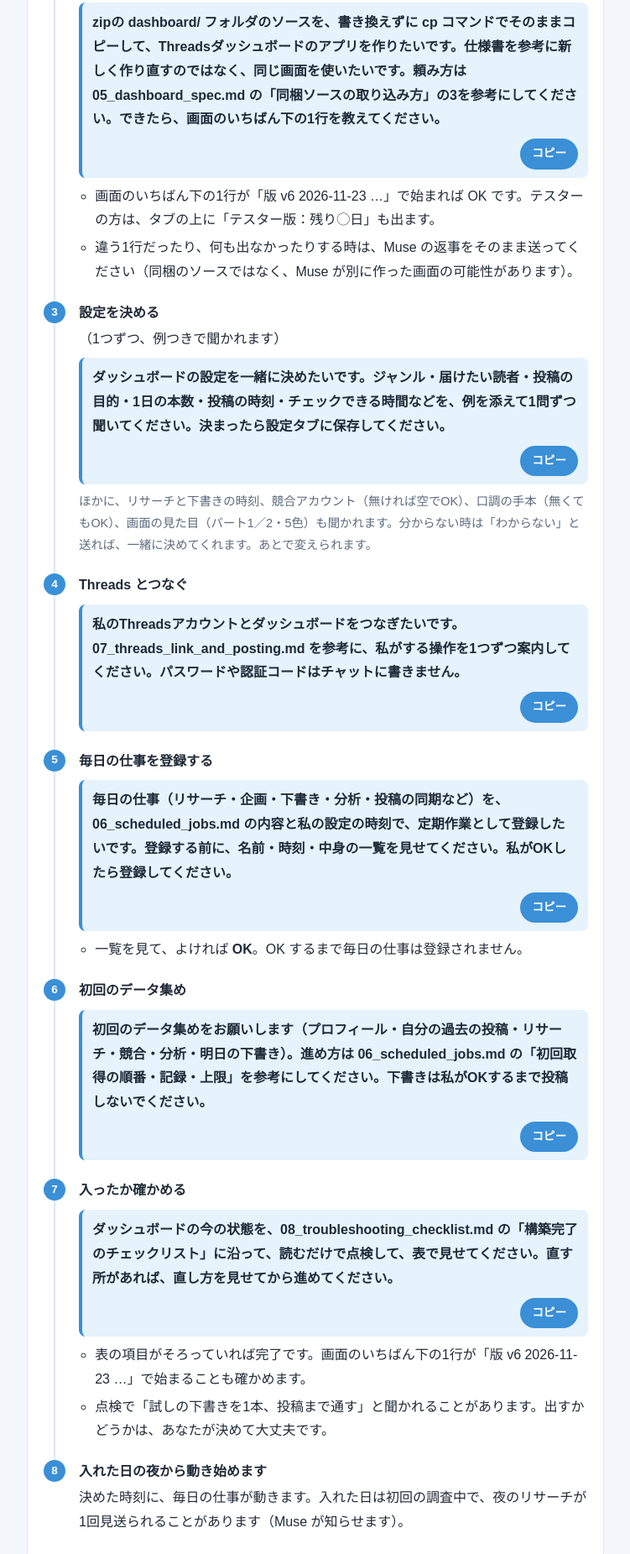
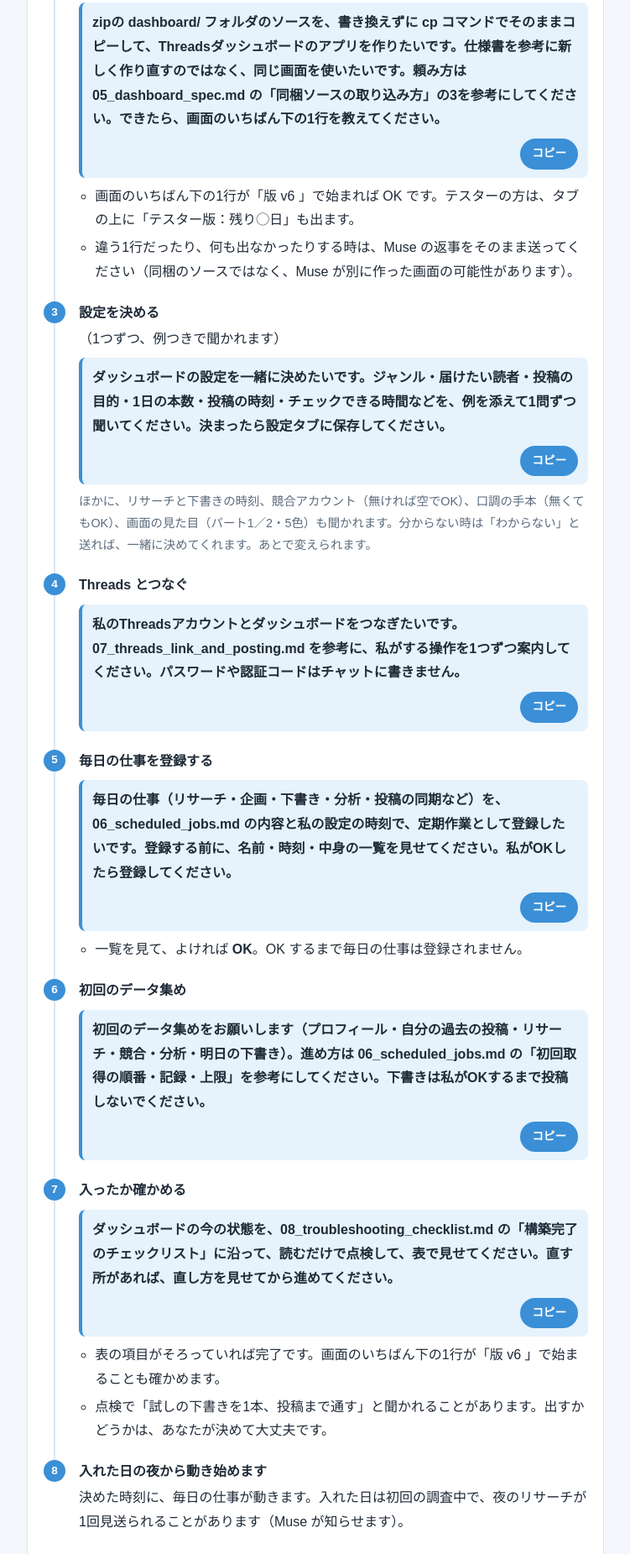
Before and after one commit to gb400gsr400-cell/muse-guide, a plain HTML site: page manual/index.html in a window 1280 px wide. Shown: the part 1634-3485 px from the top of the page at 84% size, without its empty margins (264-1015 px from the left). Drawn offline with Linux system fonts and the light colour scheme.

Commit message:
説明書：版の確認を版名だけに、指示は30分おきの1行を追加
Co-Authored-By: Claude Opus 5.5 <noreply@anthropic.com>

```diff
--- a/manual/index.html
+++ b/manual/index.html
@@ -145,7 +145,7 @@ code{font-family:ui-monospace,Consolas,monospace;font-size:.85em;background:var(
     <li><b>アプリを作ってもらう</b>
       <span class="say ask"><span class="txt">zipの dashboard/ フォルダのソースを、書き換えずに cp コマンドでそのままコピーして、Threadsダッシュボードのアプリを作りたいです。仕様書を参考に新しく作り直すのではなく、同じ画面を使いたいです。頼み方は 05_dashboard_spec.md の「同梱ソースの取り込み方」の3を参考にしてください。できたら、画面のいちばん下の1行を教えてください。</span><button type="button" class="copy" onclick="copyAsk(this)">コピー</button></span>
       <ul>
-        <li>画面のいちばん下の1行が「版 v6 2026-11-23 …」で始まれば OK です。テスターの方は、タブの上に「テスター版：残り◯日」も出ます。</li>
+        <li>画面のいちばん下の1行が「版 v6 」で始まれば OK です。テスターの方は、タブの上に「テスター版：残り◯日」も出ます。</li>
         <li>違う1行だったり、何も出なかったりする時は、Muse の返事をそのまま送ってください（同梱のソースではなく、Muse が別に作った画面の可能性があります）。</li>
       </ul>
     </li>
@@ -168,7 +168,7 @@ code{font-family:ui-monospace,Consolas,monospace;font-size:.85em;background:var(
     <li><b>入ったか確かめる</b>
       <span class="say ask"><span class="txt">ダッシュボードの今の状態を、08_troubleshooting_checklist.md の「構築完了のチェックリスト」に沿って、読むだけで点検して、表で見せてください。直す所があれば、直し方を見せてから進めてください。</span><button type="button" class="copy" onclick="copyAsk(this)">コピー</button></span>
       <ul>
-        <li>表の項目がそろっていれば完了です。画面のいちばん下の1行が「版 v6 2026-11-23 …」で始まることも確かめます。</li>
+        <li>表の項目がそろっていれば完了です。画面のいちばん下の1行が「版 v6 」で始まることも確かめます。</li>
         <li>点検で「試しの下書きを1本、投稿まで通す」と聞かれることがあります。出すかどうかは、あなたが決めて大丈夫です。</li>
       </ul>
     </li>
@@ -240,6 +240,7 @@ code{font-family:ui-monospace,Consolas,monospace;font-size:.85em;background:var(
       <li>種類（投稿作って／リサーチして／その他）を選び、内容を書いて「送る」。</li>
       <li>一覧で 未対応／対応中／完了 と結果メモが見えます。</li>
       <li>頼まなくても毎日の仕事は動きます。ここは上乗せのお願い用です。</li>
+    <li>指示は Muse が30分おきに見て対応します。急ぐ時は、Muse のチャットに直接頼むとすぐ動きます。</li>
     </ul>
   </details>
   <details><summary>設定</summary>
```
